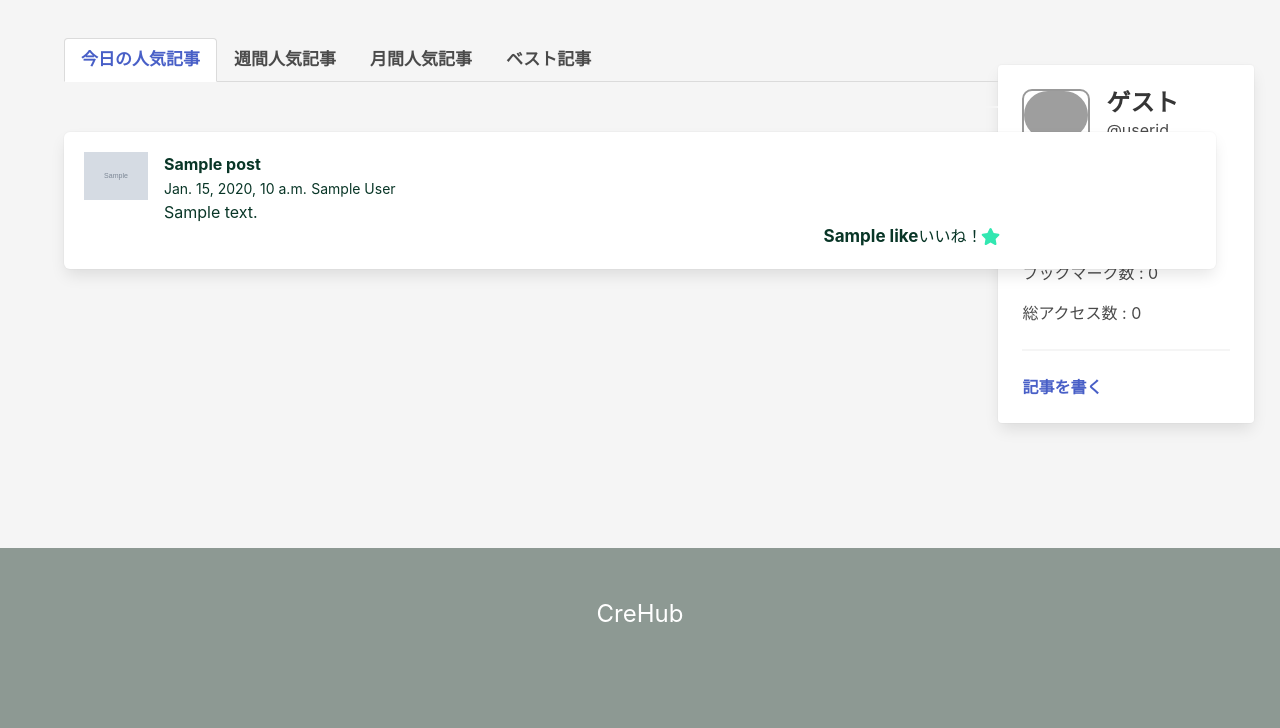
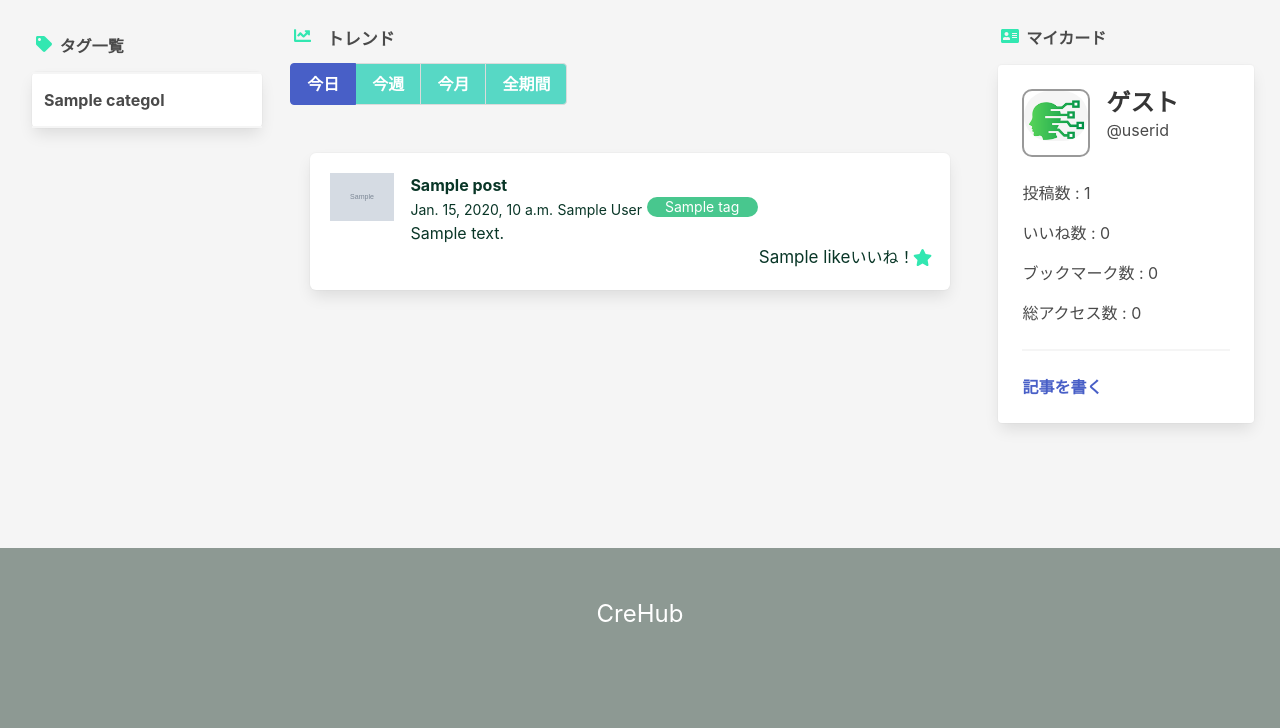
Before and after one commit to kisikisikisi/Withdom, a Django app: template app/posts/templates/posts/index.html in a window 1280 px wide. Shown: the part 72-800 px from the top of the page. Run offline with Django 3.2, Linux system fonts and the light colour scheme; the template is opened without the code that fills it: most values are stand-ins (such as "Sample title", 1, 10 or a date in 2020); grey boxes marked "Sample" are stand-in pictures; some libraries are stand-ins or nearby versions; grey boxes are pictures that could not be loaded.

Commit message:
デザインの更新

```diff
--- a/app/posts/static/posts/css/index.css
+++ b/app/posts/static/posts/css/index.css
@@ -27,6 +27,25 @@ body {
 .containers {
     margin-right: 22%;
     margin-left: 20.5%;
+}
+
+.containers-detail {
+    margin-right: 24%;
+    margin-left: 2.5%;
+    margin-bottom: 3%;
+    background-color: white;
+    box-shadow: 0 .5em 1em -.125em rgba(10,10,10,.1),0 0 0 1px rgba(10,10,10,.02);
+    border-radius: 4px;
+    padding: 10px;
+}
+
+.containers-detail h1 {
+    color: black;
+}
+
+.search-result {
+    margin-right: 24%;
+    margin-left: 24%;
 }
 
 .tabs .container a {
--- a/app/posts/templates/posts/index.html
+++ b/app/posts/templates/posts/index.html
@@ -3,7 +3,7 @@
 {% load static %}
 {% load markdown_extras %}
 {% if messages %}
-<div class="container" style="margin-top:1rem;">
+<div class="search-result" style="margin-top:1rem;">
     <div class="message is-success">
         <div class="message-body">
             {% for message in messages %}
@@ -14,8 +14,37 @@
 </div>
 {% endif %}
 <div class="main-contents">
+    <div class="categolize-icon">
+        <span class="icon has-text-info">
+            <i class="fas fa-tag" aria-hidden="true" style="color: rgb(50, 231, 177);"></i>
+        </span>
+        <span>タグ一覧</span>
+    </div>
+    <div class="categolize-menu">
+        <aside class="menu">
+            <ul class="menu-list">
+                <hr class="navbar-divider">
+                {% for post in posts.all|slice:":1" %}
+                {% for tag in post.get_tags %}
+                <li><a>
+                        {% for categol in tag %}
+                        {{ categol }}
+                        {% endfor %}
+                    </a></li>
+                <hr class="navbar-divider">
+                {% endfor %}
+                {% endfor %}
+            </ul>
+        </aside>
+    </div>
     <br />
     <div class="user-card">
+        <div class="card-icon">
+            <span class="icon has-text-info">
+                <i class="fas fa-address-card" aria-hidden="true" style="color: rgb(50, 231, 177);"></i>
+            </span>
+            <span>マイカード</span>
+        </div>
         <div class="card">
             <div class="card-image">
             </div>
@@ -24,7 +53,7 @@
                 <div class="media">
                     <div class="media-left">
                         <figure class="image is-64x64">
-                            <img class="is-rounded" src="{% static 'posts/logo3.png' %}">
+                            <img class="is-rounded" src="{% static 'posts/images/top-image.png' %}">
                         </figure>
                     </div>
                     <div class="media-content">
@@ -49,7 +78,7 @@
                 <div class="media">
                     <div class="media-left">
                         <figure class="image is-64x64">
-                            <img class="is-rounded" src="{% static 'posts/logo3.png' %}">
+                            <img class="is-rounded" src="{% static 'posts/images/logo3.png' %}">
                         </figure>
                     </div>
                     <div class="media-content">
@@ -72,34 +101,27 @@
         </div>
     </div>
 
+    <div class="containers">
+        <section class="hero">
+            <div class="hero-foot">
+                <nav class="tabs is-toggle">
                     <div class="container">
-        <div class="main-tab">
-            <div class="tabs is-boxed">
+                        <span class="icon has-text-info">
+                            <i class="fas fa-chart-line" aria-hidden="true" style="color: rgb(50, 231, 177);"></i>
+                        </span>
+                        <span>トレンド</span>
                         <ul>
-                    <li class="is-active">
-                        <a>
-                            <span>今日の人気記事</span>
-                        </a>
-                    </li>
-                    <li>
-                        <a>
-                            <span>週間人気記事</span>
-                        </a>
-                    </li>
-                    <li>
-                        <a>
-                            <span>月間人気記事</span>
-                        </a>
-                    </li>
-                    <li>
-                        <a>
-                            <span>ベスト記事</span>
-                        </a>
-                    </li>
+                            <li class="tab is-active" onclick="openTab(event,'WebDev')"><a>今日</a></li>
+                            <li class="tab" onclick="openTab(event,'WebAud')"><a>今週</a></li>
+                            <li class="tab" onclick="openTab(event,'Support')"><a>今月</a></li>
+                            <li class="tab" onclick="openTab(event,'All')"><a>全期間</a></li>
                         </ul>
                     </div>
+                </nav>
             </div>
-        <hr>
+        </section>
+        <div class="container section">
+            <div id="WebDev" class="content-tab">
                 {% for post in posts.all%}
                 <div class="box">
                     <article class="media">
@@ -116,15 +138,18 @@
                                     <strong>{{ post.title }}</strong><br>
                                     <small>{{ post.published }}</small>
                                     <small>{{ post.author }}</small>
+                                    {% for tag in post.tags.all %}
+                                    <button class="button is-success is-small is-rounded">{{ tag }}</button>                                    {% endfor %}
                                     <br>
                                     {{ post.summary|markdown|safe }}
                                 </div>
                                 <nav class="level is-mobile">
                                     <div class="level-left">
-                                <p><span id="like">{{ post.like }}</span>いいね！</p>
+                                        <p><span id="like" style="font-weight:normal;">{{ post.like }}</span>いいね！</p>
                                         <a class="level-item" aria-label="like">
                                             <span class="icon is-small has-text-info">
-                                        <i class="fas fa-star" aria-hidden="true" style="color: rgb(50, 231, 177);"></i>
+                                                <i class="fas fa-star" aria-hidden="true"
+                                                    style="color: rgb(50, 231, 177);"></i>
                                             </span>
                                         </a>
                                     </div>
@@ -135,6 +160,34 @@
                 </div>
 
                 {% endfor %}
+            </div>
+            <div id="WebAud" class="content-tab" style="display:none">
+                <p>
+                    test2<br>
+                    Details Lorem Ipsum is simply dummy text of the printing and typesetting industry. Lorem Ipsum has
+                    been the industry's standard dummy text ever since the 1500s, when an unknown printer took a galley
+                    of type and scrambled it to make a type specimen book. It has survived not only five centuries, but
+                    also the leap into electronic typesetting, remaining essentially unchanged. It was popularised in
+                    the 1960s with the release of Letraset sheets containing Lorem Ipsum passages, and more recently
+                    with desktop publishing software like Aldus PageMaker including versions of Lorem Ipsum.</p>
+            </div>
+            <div id="Support" class="content-tab" style="display:none">
+                <p>
+                    test3 <br>
+                    Specification Lorem Ipsum is simply dummy text of the printing and typesetting industry. Lorem Ipsum
+                    has been the industry's standard dummy text ever since the 1500s, when an unknown printer took a
+                    galley of type and scrambled it to make a type specimen book. It has survived not only five
+                    centuries, but also the leap into electronic typesetting, remaining essentially unchanged. It was
+                    popularised in the 1960s with the release of Letraset sheets containing Lorem Ipsum passages, and
+                    more recently with desktop publishing software like Aldus PageMaker including versions of Lorem
+                    Ipsum.</p>
+            </div>
+            <div id="All" class="content-tab" style="display:none">
+                <p>
+                    all</p>
+            </div>
+        </div>
+
         <br />
     </div>
 </div>
```
Also changed, not shown: app/posts/templates/posts/post_detail.html (+15 -7 lines). Lines whose indentation alone changed are shown as unchanged.
